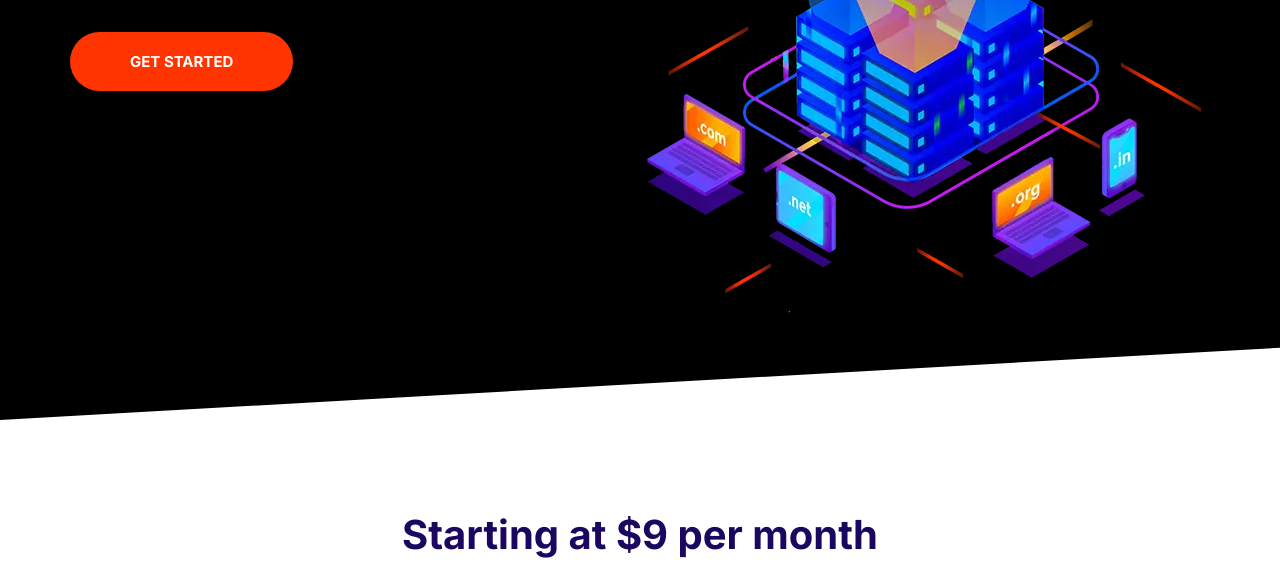
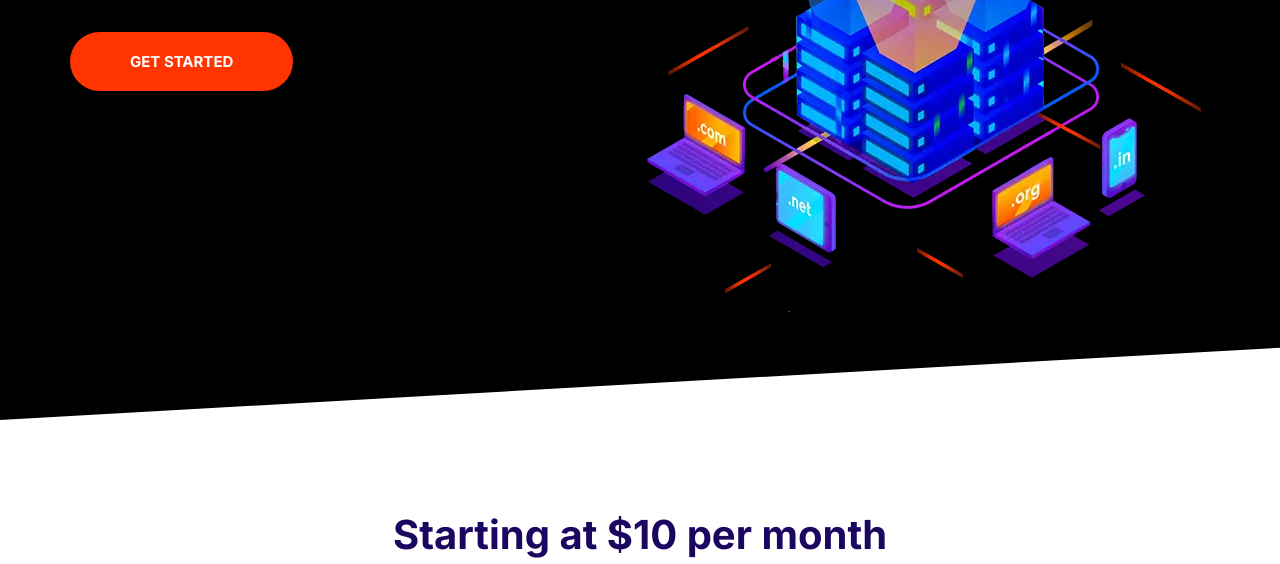
Before and after one commit to caiudias/cursomosh, a website built with Parcel: page index.html in a window 1280 px wide. Shown: the part 364-928 px from the top of the page. Built offline with nearby package versions, Linux system fonts and the light colour scheme.

Commit message:
update price

```diff
--- a/index.html
+++ b/index.html
@@ -17,7 +17,7 @@
       content="https://www.moshified.com/banner.b865dda6.png"
     />
     <meta property="og:url" content="https://www.moshified.com/" />
-    <title>Moshify - Go Online for just $9.</title>
+    <title>Moshify - Go Online for just $10.</title>
     <link rel="preconnect" href="https://fonts.googleapis.com" />
     <link rel="preconnect" href="https://fonts.gstatic.com" crossorigin />
     <link
@@ -71,7 +71,7 @@
     </section>
     <section class="block container block-domain">
       <header class="block__header" data-aos="fade-up" data-aos-duration="6000">
-        <h2>Starting at $9 per month</h2>
+        <h2>Starting at $10 per month</h2>
         <p>
           Lorem ipsum dolor sit amet consectetur adipisicing elit. Deleniti,
           molestiae.
```
